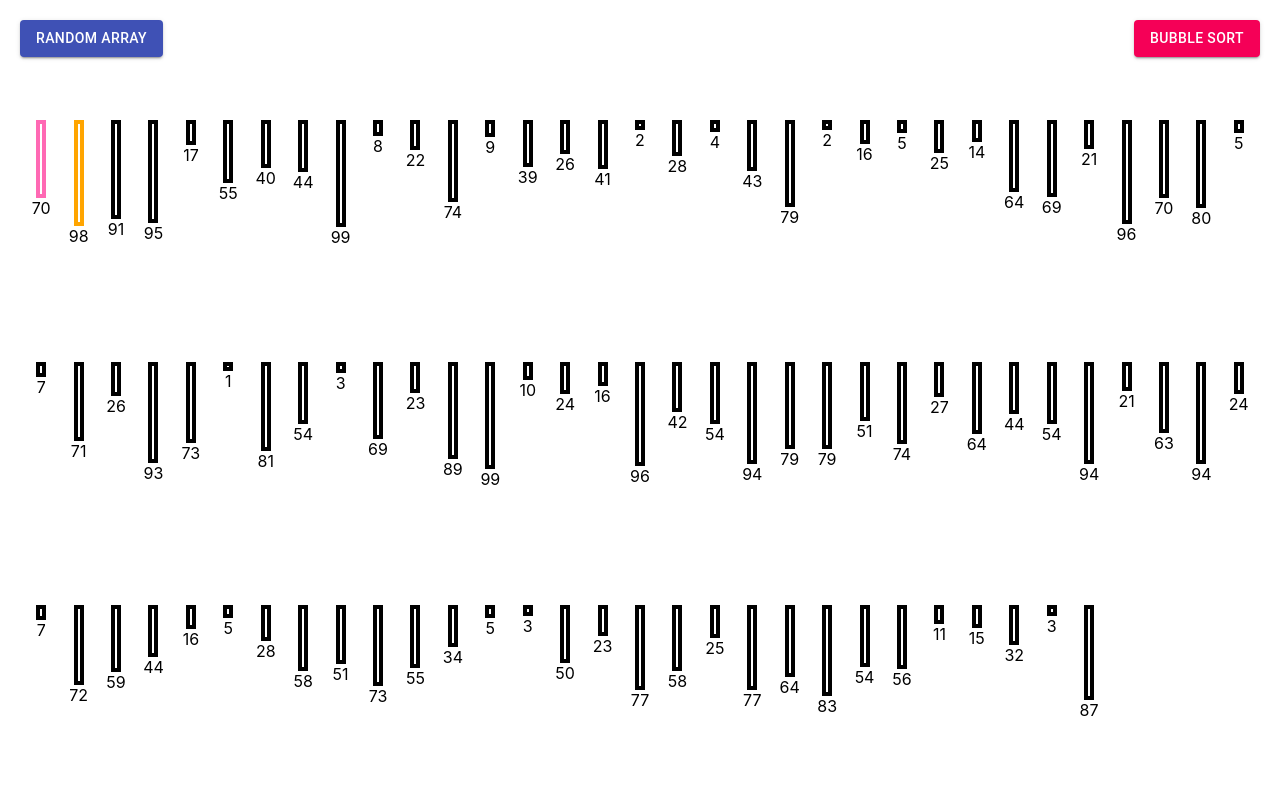
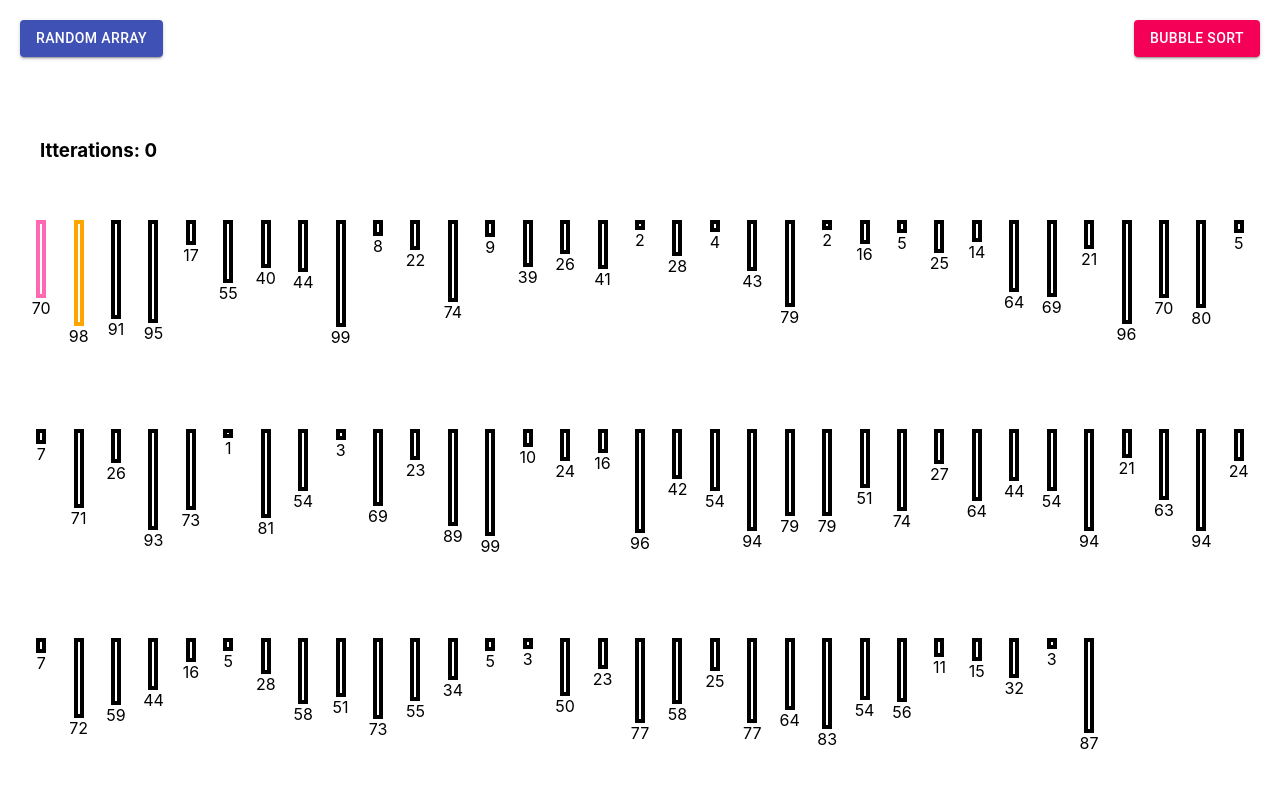
Before and after one commit to NicholasSaravia/sorting-algos, a React (Create React App) app: page / in a window 1280 px wide. Shown: the top 788 px of the page. Built offline with nearby package versions, Linux system fonts and the light colour scheme; the HTML template or start-up script is replaced by a standard one.

Commit message:
itterations count

```diff
--- a/src/App.css
+++ b/src/App.css
@@ -13,3 +13,8 @@
     justify-content: space-between;
     height: max-content;
 }
+.App__array-container{
+  display: grid;
+  gap: 35px;
+  grid-template-columns: repeat(auto-fill, minmax(2px, 1fr));
+}
--- a/src/App.js
+++ b/src/App.js
@@ -11,14 +11,14 @@ import { useDispatch, useSelector } from "react-redux";
 const StyledDiv = styled.div`
   padding: 20px;
   display: grid;
-  grid-template-columns: repeat(auto-fill, minmax(2px, 1fr));
-  gap: 35px;
+  grid-template-columns: 1fr;
+  grid-template-rows: 100px 1fr;
 `;
 
 function App() {
 
   const array = useSelector(state => state.array);
-  const { comparedIndex, currentIndex, value } = array;
+  const { comparedIndex, currentIndex, value, itterations } = array;
 
   const dispatch = useDispatch();
 
@@ -45,13 +45,23 @@ function App() {
           Random Array
         </Button>
         <div>
-        <Bubble array={value}></Bubble>
+          <Bubble array={value}></Bubble>
         </div>
       </div>
       <StyledDiv>
-        {value.map((a, i) => (
-          <Line key={i} node={a} selected={i === currentIndex} compared={i === comparedIndex}></Line>
-        ))}
+        <div>
+          <h3>Itterations: {itterations}</h3>
+        </div>
+        <div className="App__array-container">
+          {value.map((a, i) => (
+            <Line
+              key={i}
+              node={a}
+              selected={i === currentIndex}
+              compared={i === comparedIndex}
+            ></Line>
+          ))}
+        </div>
       </StyledDiv>
     </div>
   );
--- a/src/components/bubble/bubble.js
+++ b/src/components/bubble/bubble.js
@@ -5,6 +5,7 @@ import {
   setCurrentIndex,
   setComparedIndex,
   updateArrayPositions,
+  setItterations,
 } from "../../store/arraySlice";
 
 export const Bubble = () => {
@@ -13,10 +14,13 @@ export const Bubble = () => {
 
   const bubbleSort = async () => {
     const arrayCopy = [...array];
+    let itterations = 0;
     let swap = false;
 
     do {
       swap = false;
+      dispatch(setItterations(itterations++));
+
       for (let i = 0; i < arrayCopy.length; i++) {
         let promise1 = new Promise((resolve, reject) => {
           setTimeout(() => {
--- a/src/store/arraySlice.js
+++ b/src/store/arraySlice.js
@@ -6,12 +6,14 @@ const arraySlice = createSlice({
     value: [],
     currentIndex: 0,
     comparedIndex: 1,
+    itterations: 0
   },
   reducers: {
     setArray: (state, action) => {
       state.value = action.payload;
       state.currentIndex = 0;
       state.comparedIndex = 1;
+      state.itterations = 0;
     },
     setCurrentIndex: (state, action) => {
       state.currentIndex = action.payload;
@@ -24,8 +26,10 @@ const arraySlice = createSlice({
       const temp = state.value[index1];
       state.value[index1] = state.value[index2];
       state.value[index2] = temp;
-
     },
+    setItterations: (state, action) => {
+      state.itterations = action.payload;
+    }
   },
 });
 
@@ -33,7 +37,8 @@ export const {
   setArray,
   setCurrentIndex,
   updateArrayPositions,
-  setComparedIndex
+  setComparedIndex,
+  setItterations
 } = arraySlice.actions;
 
 
```
